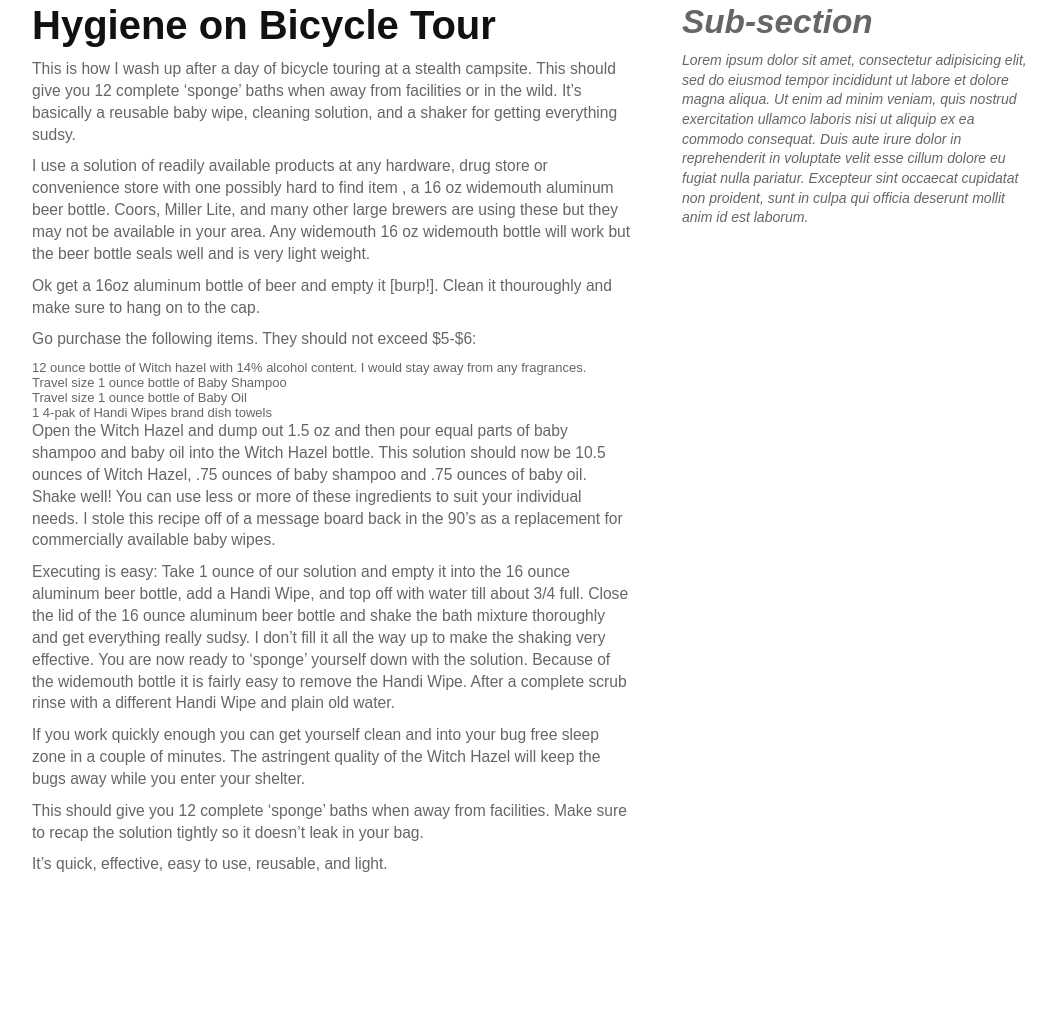
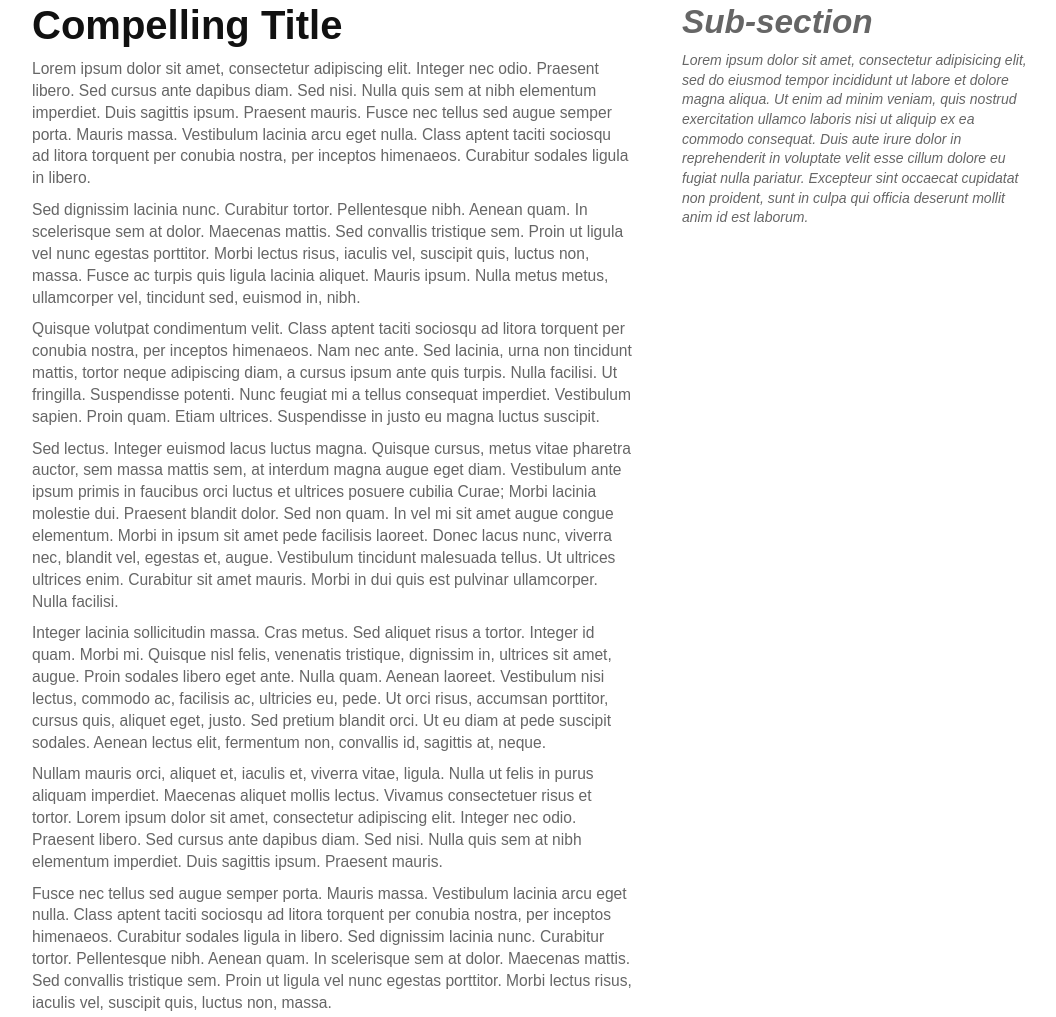
Before and after one commit to solosurvival/solosurvival.github.io, a plain HTML site: page index.html in a window 1280 px wide. Shown: the part 465-1482 px from the top of the page, without its empty margins (108-1164 px from the left). Before the commit the page ends 1350 px from the top, so only its background shows below. Drawn offline with Linux system fonts and the light colour scheme.

Commit message:
Update index.html

```diff
--- a/index.html
+++ b/index.html
@@ -25,22 +25,27 @@
     <div id="banner"> <img src="images/img.jpg" alt="Solo Survival" /> </div>
   </header>
   <section id="main">
-    <h1>Hygiene on Bicycle Tour</h1>
-    <p>This is how I wash up after a day of bicycle touring at a stealth campsite. This should give you 12 complete &#8216;sponge&#8217; baths when away from facilities or in the wild. It&#8217;s basically a reusable baby wipe, cleaning solution, and a shaker for getting everything sudsy.</p>
-    <p>I use a solution of readily available products at any hardware, drug store or convenience store with one possibly hard to find item , a 16 oz widemouth aluminum beer bottle. Coors, Miller Lite, and many other large brewers are using these but they may not be available in your area.  Any widemouth 16 oz widemouth bottle will work but the beer bottle seals well and is very light weight.</p>
-    <p>Ok get a 16oz aluminum bottle of beer and empty it [burp!]. Clean it thouroughly and make sure to hang on to the cap.</p>
-    <p>Go purchase the following items. They should not exceed $5-$6:</p>
-    <ul>
-      <li>12 ounce bottle of Witch hazel with 14% alcohol content. I would stay away from any fragrances.</li>
-      <li>Travel size 1 ounce bottle of Baby Shampoo</li>
-      <li>Travel size 1 ounce bottle of Baby Oil</li>
-      <li>1 4-pak of Handi Wipes brand dish towels</li>
-    </ul>
-    <p>Open the Witch Hazel and dump out 1.5 oz and then pour equal parts of baby shampoo and baby oil into the Witch Hazel bottle. This solution should now be 10.5 ounces of Witch Hazel, .75 ounces of baby shampoo and .75 ounces of baby oil. Shake well! You can use less or more of these ingredients to suit your individual needs. I stole this recipe off of a message board back in the 90&#8217;s as a replacement for commercially available baby wipes.</p>
-    <p>Executing is easy: Take 1 ounce of our solution and empty it into the 16 ounce aluminum beer bottle, add a Handi Wipe, and top off with water till about 3/4 full. Close the lid of the 16 ounce aluminum beer bottle and shake the bath mixture thoroughly and get everything really sudsy. I don&#8217;t fill it all the way up to make the shaking very effective. You are now ready to &#8216;sponge&#8217; yourself down with the solution. Because of the widemouth bottle it is fairly easy to remove the Handi Wipe. After a complete scrub rinse with a different Handi Wipe and plain old water.</p>
-    <p>If you work quickly enough you can get yourself clean and into your bug free sleep zone in a couple of minutes. The astringent quality of the Witch Hazel will keep the bugs away while you enter your shelter.</p>
-    <p>This should give you 12 complete &#8216;sponge&#8217; baths when away from facilities. Make sure to recap the solution tightly so it doesn&#8217;t leak in your bag.</p>
-    <p>It&#8217;s quick, effective, easy to use, reusable, and light.</p>
+    <h1>Compelling Title</h1>
+   <p>Lorem ipsum dolor sit amet, consectetur adipiscing elit. Integer nec odio. Praesent libero. Sed cursus ante dapibus diam. Sed nisi. Nulla quis sem at nibh elementum imperdiet. Duis sagittis ipsum. Praesent mauris. Fusce nec tellus sed augue semper porta. Mauris massa. Vestibulum lacinia arcu eget nulla. Class aptent taciti sociosqu ad litora torquent per conubia nostra, per inceptos himenaeos. Curabitur sodales ligula in libero. </p>
+
+<p>Sed dignissim lacinia nunc. Curabitur tortor. Pellentesque nibh. Aenean quam. In scelerisque sem at dolor. Maecenas mattis. Sed convallis tristique sem. Proin ut ligula vel nunc egestas porttitor. Morbi lectus risus, iaculis vel, suscipit quis, luctus non, massa. Fusce ac turpis quis ligula lacinia aliquet. Mauris ipsum. Nulla metus metus, ullamcorper vel, tincidunt sed, euismod in, nibh. </p>
+
+<p>Quisque volutpat condimentum velit. Class aptent taciti sociosqu ad litora torquent per conubia nostra, per inceptos himenaeos. Nam nec ante. Sed lacinia, urna non tincidunt mattis, tortor neque adipiscing diam, a cursus ipsum ante quis turpis. Nulla facilisi. Ut fringilla. Suspendisse potenti. Nunc feugiat mi a tellus consequat imperdiet. Vestibulum sapien. Proin quam. Etiam ultrices. Suspendisse in justo eu magna luctus suscipit. </p>
+
+<p>Sed lectus. Integer euismod lacus luctus magna. Quisque cursus, metus vitae pharetra auctor, sem massa mattis sem, at interdum magna augue eget diam. Vestibulum ante ipsum primis in faucibus orci luctus et ultrices posuere cubilia Curae; Morbi lacinia molestie dui. Praesent blandit dolor. Sed non quam. In vel mi sit amet augue congue elementum. Morbi in ipsum sit amet pede facilisis laoreet. Donec lacus nunc, viverra nec, blandit vel, egestas et, augue. Vestibulum tincidunt malesuada tellus. Ut ultrices ultrices enim. Curabitur sit amet mauris. Morbi in dui quis est pulvinar ullamcorper. Nulla facilisi. </p>
+
+<p>Integer lacinia sollicitudin massa. Cras metus. Sed aliquet risus a tortor. Integer id quam. Morbi mi. Quisque nisl felis, venenatis tristique, dignissim in, ultrices sit amet, augue. Proin sodales libero eget ante. Nulla quam. Aenean laoreet. Vestibulum nisi lectus, commodo ac, facilisis ac, ultricies eu, pede. Ut orci risus, accumsan porttitor, cursus quis, aliquet eget, justo. Sed pretium blandit orci. Ut eu diam at pede suscipit sodales. Aenean lectus elit, fermentum non, convallis id, sagittis at, neque. </p>
+
+<p>Nullam mauris orci, aliquet et, iaculis et, viverra vitae, ligula. Nulla ut felis in purus aliquam imperdiet. Maecenas aliquet mollis lectus. Vivamus consectetuer risus et tortor. Lorem ipsum dolor sit amet, consectetur adipiscing elit. Integer nec odio. Praesent libero. Sed cursus ante dapibus diam. Sed nisi. Nulla quis sem at nibh elementum imperdiet. Duis sagittis ipsum. Praesent mauris. </p>
+
+<p>Fusce nec tellus sed augue semper porta. Mauris massa. Vestibulum lacinia arcu eget nulla. Class aptent taciti sociosqu ad litora torquent per conubia nostra, per inceptos himenaeos. Curabitur sodales ligula in libero. Sed dignissim lacinia nunc. Curabitur tortor. Pellentesque nibh. Aenean quam. In scelerisque sem at dolor. Maecenas mattis. Sed convallis tristique sem. Proin ut ligula vel nunc egestas porttitor. Morbi lectus risus, iaculis vel, suscipit quis, luctus non, massa. </p>
+
+<p>Fusce ac turpis quis ligula lacinia aliquet. Mauris ipsum. Nulla metus metus, ullamcorper vel, tincidunt sed, euismod in, nibh. Quisque volutpat condimentum velit. Class aptent taciti sociosqu ad litora torquent per conubia nostra, per inceptos himenaeos. Nam nec ante. Sed lacinia, urna non tincidunt mattis, tortor neque adipiscing diam, a cursus ipsum ante quis turpis. Nulla facilisi. Ut fringilla. Suspendisse potenti. Nunc feugiat mi a tellus consequat imperdiet. Vestibulum sapien. Proin quam. Etiam ultrices. </p>
+
+<p>Suspendisse in justo eu magna luctus suscipit. Sed lectus. Integer euismod lacus luctus magna. Quisque cursus, metus vitae pharetra auctor, sem massa mattis sem, at interdum magna augue eget diam. Vestibulum ante ipsum primis in faucibus orci luctus et ultrices posuere cubilia Curae; Morbi lacinia molestie dui. Praesent blandit dolor. Sed non quam. In vel mi sit amet augue congue elementum. Morbi in ipsum sit amet pede facilisis laoreet. Donec lacus nunc, viverra nec, blandit vel, egestas et, augue. Vestibulum tincidunt malesuada tellus. </p>
+
+<p>Ut ultrices ultrices enim. Curabitur sit amet mauris. Morbi in dui quis est pulvinar ullamcorper. Nulla facilisi. Integer lacinia sollicitudin massa. Cras metus. Sed aliquet risus a tortor. Integer id quam. Morbi mi. Quisque nisl felis, venenatis tristique, dignissim in, ultrices sit amet, augue. Proin sodales libero eget ante. Nulla quam. </p>
+
   </section>
   <aside>
     <h2>Sub-section</h2>
```
